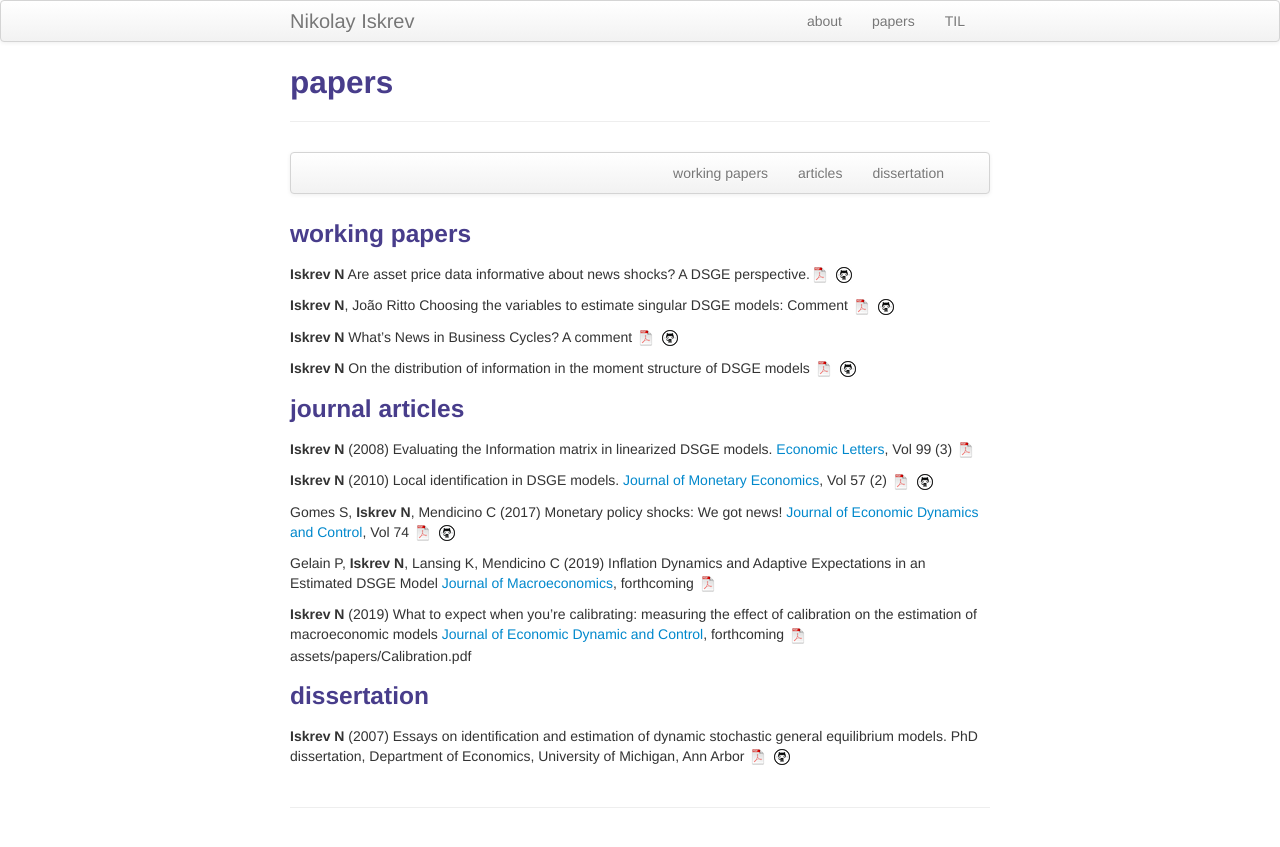
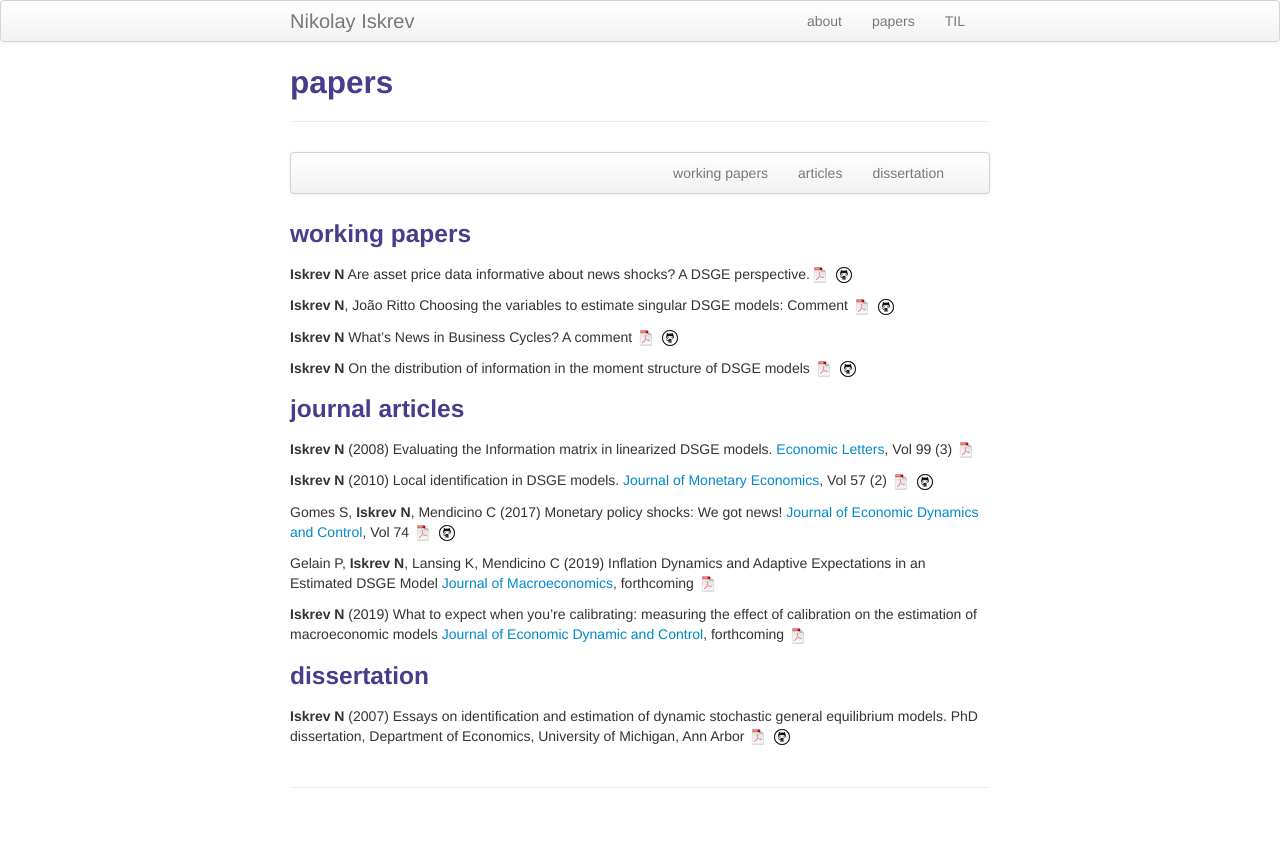
Before and after one commit to niskrev/niskrev.github.io, a Jekyll site: the page built from pages/papers.md, in a window 1280 px wide. Shown: the top 847 px of the page. Built offline with Jekyll 4.4.1, drawn with Linux system fonts in a browser that asks for light colours.

Commit message:
fixed papers

```diff
--- a/pages/papers.md
+++ b/pages/papers.md
@@ -48,7 +48,6 @@ Gomes S, **Iskrev N**, Mendicino C (2017) Monetary policy shocks: We got news! [
 Gelain P, **Iskrev N**, Lansing K, Mendicino C (2019) Inflation Dynamics and Adaptive Expectations in an Estimated DSGE Model [Journal of Macroeconomics](https://www.sciencedirect.com/journal/journal-of-macroeconomics), forthcoming [![pdf](icons16/pdf-icon.png)](../assets/papers/Adaptive.pdf)
 
 **Iskrev N** (2019) What to expect when you're calibrating: measuring the effect of calibration on the estimation of macroeconomic models [Journal of Economic Dynamic and Control](https://www.sciencedirect.com/journal/journal-of-economic-dynamics-and-control), forthcoming [![pdf](icons16/pdf-icon.png)](../assets/papers/Calibration.pdf)
-assets/papers/Calibration.pdf
 
 ### <a name="thesis"></a>dissertation
 
```
